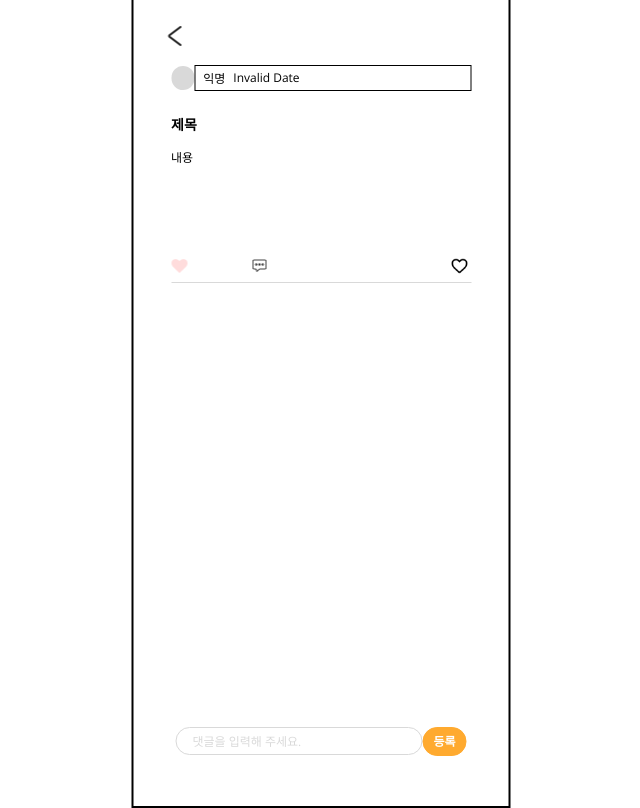
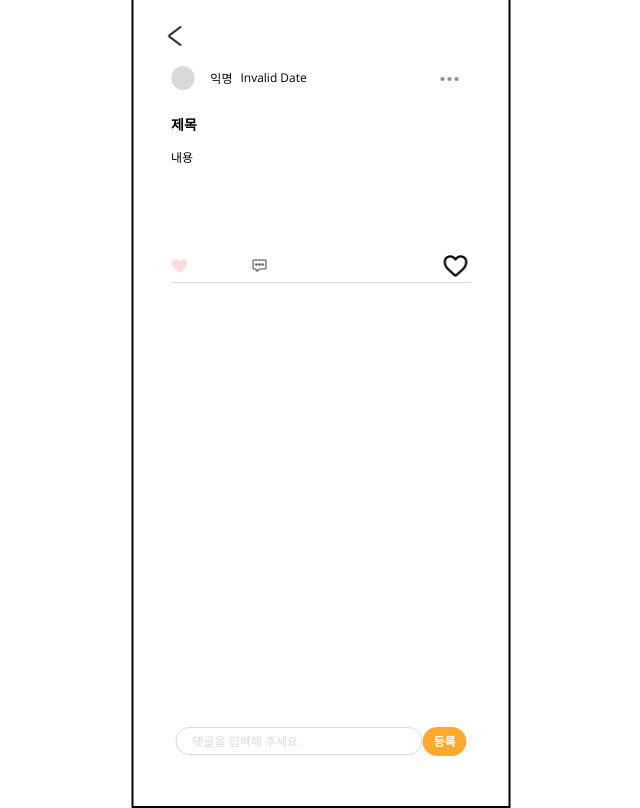
Before and after one commit to 24-1-Likelion-PawStory/PawStory, a React (Create React App) app: page /communityread in a window 1280 px wide. Shown: the whole page, without its empty margins (319-959 px from the left). Built offline with nearby package versions, Linux system fonts and the light colour scheme.

Commit message:
dropdown추가

```diff
--- /dev/null
+++ b/src/components/Communityread_dropdown.jsx
@@ -0,0 +1,81 @@
+import React, { useState } from 'react';
+import { styled } from 'styled-components';
+import "../components/Fonts.css";
+import Communityread_dropdown_ellipsis from '../assets/icons/ellipsis.png';
+
+const Communityread_dropdown_container = styled.div`
+  width: 4rem;
+  height: 1.5rem;
+  position: relative;
+  display: inline-block;
+  font-size: 0.75rem;
+  font-family: 'OpenSans';
+  font-weight: 400;
+`;
+
+const Communityread_dropdown_button = styled.button`
+  background: none;
+  border: none;
+  cursor: pointer;
+`;
+
+const Communityread_dropdown_icon = styled.img`
+  width: 1.5rem;
+  height: 1.5rem;
+  padding-left: 1.5rem;
+`;
+
+const Communityread_dropdown_content = styled.div`
+  display: ${(props) => (props.show ? 'block' : 'none')};
+  position: absolute;
+  background-color: white;
+  box-shadow: 0 8px 16px rgba(0, 0, 0, 0.2);
+  z-index: 1;
+  right: 0;
+`;
+
+const Communityread_dropdown_item = styled.div`
+  color: black;
+  padding: 8px 16px;
+  text-decoration: none;
+  display: block;
+  cursor: pointer;
+
+  &:hover {
+    background-color: #ddd;
+  }
+`;
+
+const Communityread_dropdown = () => {
+  const [dropdown_show, set_dropdown_show] = useState(false);
+
+  const toggle_dropdown = () => {
+    set_dropdown_show(!dropdown_show);
+  };
+
+  const handle_edit = () => {
+    console.log('Edit clicked');
+    set_dropdown_show(false);
+    // Edit
+  };
+
+  const handle_delete = () => {
+    console.log('Delete clicked');
+    set_dropdown_show(false);
+    // Delete
+  };
+
+  return (
+    <Communityread_dropdown_container>
+      <Communityread_dropdown_button onClick={toggle_dropdown}>
+        <Communityread_dropdown_icon src={Communityread_dropdown_ellipsis} alt="Menu" />
+      </Communityread_dropdown_button>
+      <Communityread_dropdown_content show={dropdown_show}>
+        <Communityread_dropdown_item onClick={handle_edit}>수정</Communityread_dropdown_item>
+        <Communityread_dropdown_item onClick={handle_delete}>삭제</Communityread_dropdown_item>
+      </Communityread_dropdown_content>
+    </Communityread_dropdown_container>
+  );
+};
+
+export default Communityread_dropdown;
--- a/src/pages/Comunnityread.jsx
+++ b/src/pages/Comunnityread.jsx
@@ -7,6 +7,7 @@ import Communitypost_response from "../components/Communitypost_response";
 import Communityread_like_black from '../assets/icons/like_black.png';
 import Communityread_like_pink from '../assets/icons/like_pink.png';
 import Back from "../components/Back";
+import Communityread_dropdown from "../components/Communityread_dropdown";
 
 const Communityread_container = styled.div`
   width: 23.438rem;
@@ -39,10 +40,22 @@ const Communityread_writer_profile = styled.div`
   border-radius: 1rem;
 `;
 
-const Communityread_writer_text = styled.div`
-  border: 1px solid black;
+const Communityread_writer_text2 = styled.div`
+  //border: 1px solid black;
   height: 1.5rem;
   width: 17.25rem;
+  padding-left:0.5rem;
+  display:flex;
+  align-items: center;
+  justify-content: space-between;
+  font-size: 0.75rem;
+  font-family: 'OpenSans';
+  font-weight: 400;
+`;
+
+const Communityread_writer_text = styled.div`
+  //border: 1px solid black;
+  height: 1.5rem;
   padding-left:0.5rem;
   display:flex;
   align-items: center;
@@ -109,8 +122,8 @@ const Communityread_post_response = styled.div`
 `;
 
 const Communityread_response_icon = styled.img`
-  width: 1rem;
-  height: 1rem;
+  width: 1.5rem;
+  height: 1.5rem;
   margin-right: 0.25rem;
   cursor: pointer;
 `;
@@ -281,10 +294,13 @@ const Communityread = () => {
       <div>
         <Communityread_writer>
           <Communityread_writer_profile />
+          <Communityread_writer_text2>
           <Communityread_writer_text>
             <Communityread_writer_name>{community_read_post.user?.user_id || '익명'}</Communityread_writer_name>
             <Communityread_writer_date>{new Date(community_read_post.created_at).toLocaleDateString() || '날짜'}</Communityread_writer_date>
           </Communityread_writer_text>
+          <Communityread_dropdown/>
+          </Communityread_writer_text2>
         </Communityread_writer>
         <Communityread_post>
           <Communityread_post_post>
@@ -311,6 +327,7 @@ const Communityread = () => {
               <Communityread_comment_text>
                 {comment.content}
               </Communityread_comment_text>
+              <Communityread_dropdown/>
             </Communityread_comment_container>
           ))}
         </Communityread_comment_wrapper>
```
Also changed, not shown: src/assets/icons/ellipsis.png (added).
